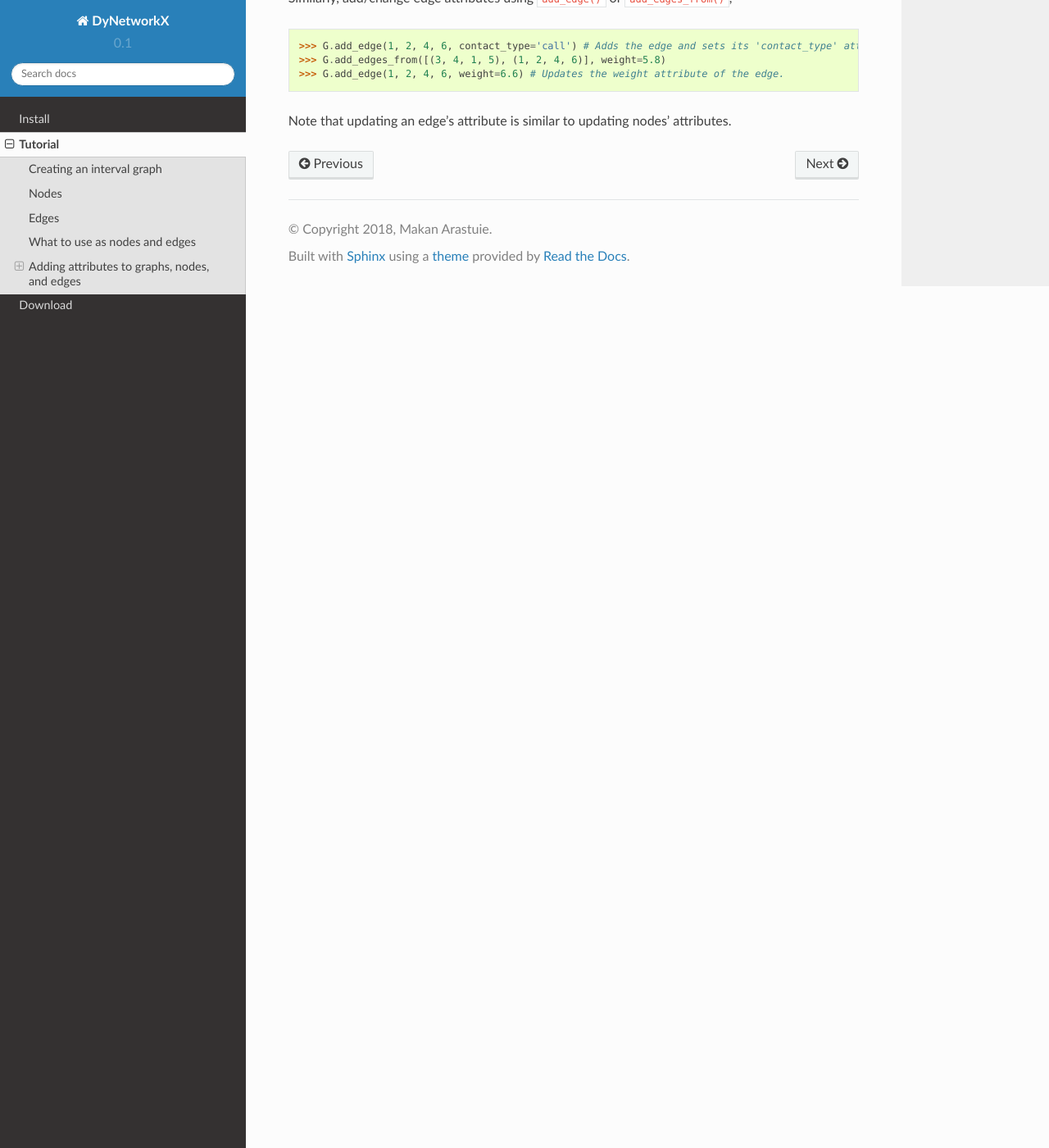
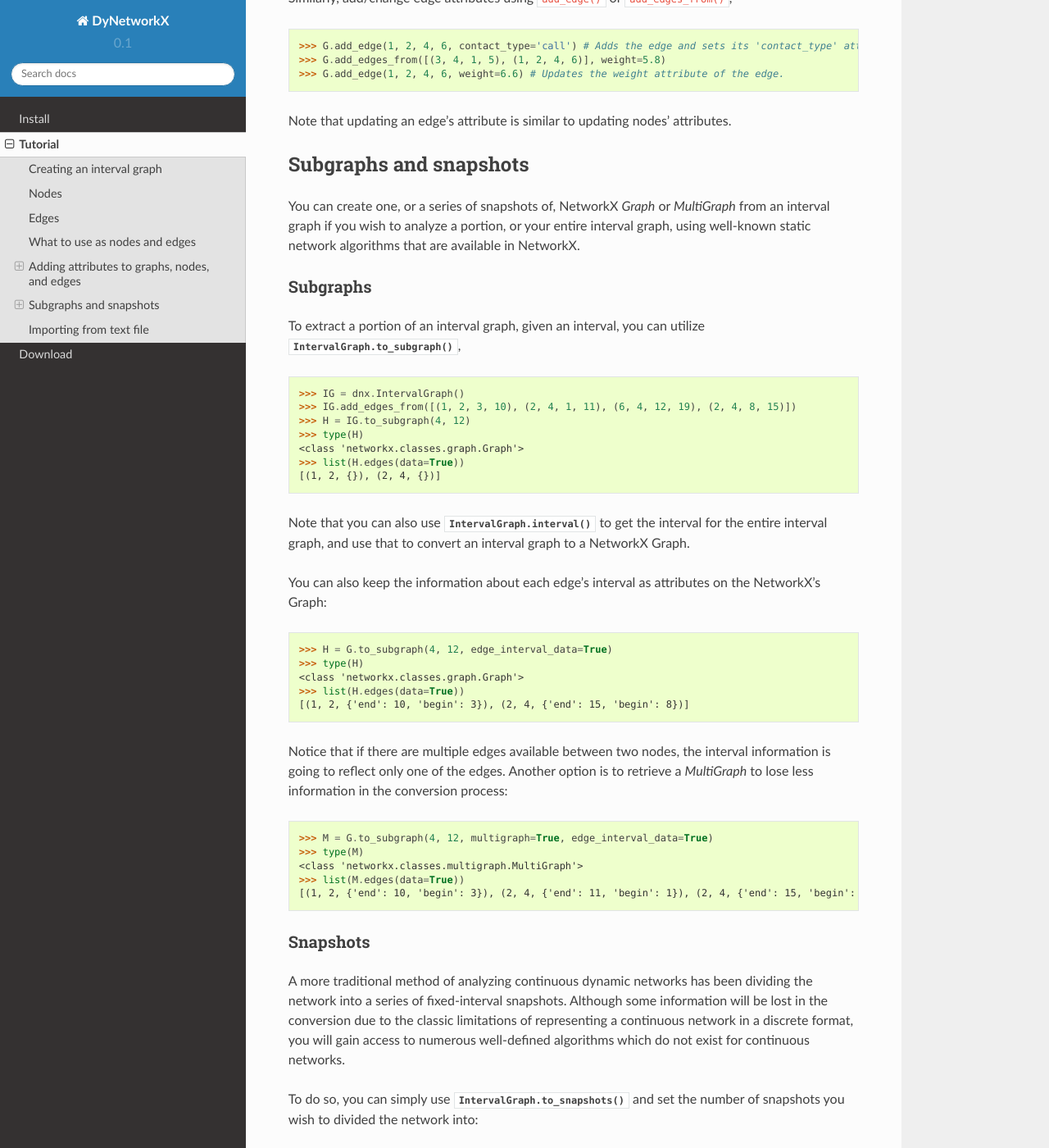
Before and after one commit to IdeasLabUT/dynetworkx, a Sphinx documentation site: the page built from dydoc/source/tutorial.rst, in a window 1280 px wide and 1400 px high, scrolled down 6007 px. Shown: the whole window at 82% size. Built offline with Sphinx 7.4.7 and the Read the Docs theme 2.0.0, drawn with Linux system fonts in a browser that asks for light colours; pages that are not in the unit, such as notebooks, are missing from menus; some of the changed text lies outside the part shown.

Commit message:
Finish documentation on IntervalGraph v0.1 tutorial

```diff
--- a/dydoc/source/tutorial.rst
+++ b/dydoc/source/tutorial.rst
@@ -38,7 +38,7 @@ form is adding a single node,
 
     >>> IG.add_node(1)
 
-add alist of nodes,
+add a list of nodes,
 
     >>> IG.add_nodes_from([2, 3])
 
@@ -66,7 +66,7 @@ Edges
 
 Edges are what make an interval graph possible. Every edge is defined by 2 nodes, the
 inclusive beginning of the interval when the edge first appears and its
-non-inclusive end. beginning of an interval must be strictly smaller
+non-inclusive end. Beginning of an interval must be strictly smaller
 than its end and both can be of any orderable types.
 
 .. note:: In this tutotial as well as IntervalGraph documentation, the two terms ``edge``
@@ -74,7 +74,7 @@ than its end and both can be of any orderable types.
 
 ``IG`` can also be grown by adding one edge at a time,
 
-   >>> IG.add_edge(1, 2, 1, 4)
+   >>> IG.add_edge(1, 2, 1, 4) # n1, n2, beginning, end of the edge interval
    >>> ie = (2, 3, 2, 5)
    >>> IG.add_edge(*ie) # unpack interval edge tuple*
 
@@ -105,7 +105,7 @@ At this stage the interval graph ``IG`` consist of 4 nodes and 4 edges,
    >>> len(IG.edges())
    4
 
-We can examine the nodes and edges. Two basic grpah properties facilitate reporting:
+We can examine nodes and edges with two interval graph methods which facilitate reporting:
 :meth:`IntervalGraph.nodes()` and :meth:`IntervalGraph.edges()`. These are lists
 of the nodes and interval edges. They offer a continually updated read-only view
 into the graph structure.
@@ -163,26 +163,26 @@ As it is shown, ``IG.edges()`` is a powerful method to query the network for edg
 You can also take advantage of :meth:`IntervalGraph.has_node()` and
 :meth:`IntervalGraph.has_edge()` as it is shown below,
 
-   >>> IG.has_node(3)
-   True
-   >>> 1 in IG # this is equivalent to IG.has_node(1)
-   True
-   >>> IG.has_node(5)
-   False
-   >>> IG.has_edge(2, 3)
-   True
-   >>> IG.has_edge(1, H)
-   False
+    >>> IG.has_node(3)
+    True
+    >>> 1 in IG # this is equivalent to IG.has_node(1)
+    True
+    >>> IG.has_node(5)
+    False
+    >>> IG.has_edge(2, 3)
+    True
+    >>> IG.has_edge(1, H)
+    False
 
-   Or constraint the begin and/or end of your search:
+Or constraint the begin and/or end of your search:
 
-   >>> IG.has_node(3, end=2) # end is non-inclusive
-   False
+    >>> IG.has_node(3, end=2) # end is non-inclusive
+    False
 
-   >>> IG.has_edge(2, 3, 3, 7) # matching an interval edge with nodes 2 and 3, and overlapping interval [3, 7)
-   True
-   >>> IG.has_edge(2, 3, 3, 7, overlapping=False) # setting overlapping=False, searches for an exact interval match
-   False
+    >>> IG.has_edge(2, 3, 3, 7) # matching an interval edge with nodes 2 and 3, and overlapping interval [3, 7)
+    True
+    >>> IG.has_edge(2, 3, 3, 7, overlapping=False) # setting overlapping=False, searches for an exact interval match
+    False
 
 One can remove nodes and edges from the graph in a similar fashion to adding.
 by using :meth:`IntervalGraph.remove_node` and
@@ -210,7 +210,7 @@ describes the detail of their contact. This way, you are not
 bound to only associating weights with the edges.
 
 Based on the NetworkX's experience, this is quite useful, but its abuse
-can lead to unexpected surprises unless on is familiar with Python.
+can lead to unexpected surprises unless one is familiar with Python.
 
 Adding attributes to graphs, nodes, and edges
 ---------------------------------------------
@@ -224,13 +224,13 @@ but attributes can be added or changed using ``add_edge``, ``add_node``.
 Graph attributes
 ~~~~~~~~~~~~~~~~
 
-Assign graph attributes when creating a new graph
+Assign graph attributes when creating a new graph,
 
     >>> IG = dnx.IntervalGraph(state='Ohio')
     >>> IG.graph
     {'state': 'Ohio'}
 
-Or you can  modify attributes later
+Or you can  modify attributes later,
 
    >>> IG.graph['state'] = 'Michigan'
    >>> IG.graph
@@ -266,3 +266,83 @@ Similarly, add/change edge attributes using ``add_edge()`` or ``add_edges_from()
    >>> G.add_edge(1, 2, 4, 6, weight=6.6) # Updates the weight attribute of the edge.
 
 Note that updating an edge's attribute is similar to updating nodes' attributes.
+
+Subgraphs and snapshots
+-----------------------
+
+You can create one, or a series of snapshots of, NetworkX `Graph` or `MultiGraph` from
+an interval graph if you wish to analyze a portion, or your entire interval graph,
+using well-known static network algorithms that are available in NetworkX.
+
+Subgraphs
+~~~~~~~~~
+
+To extract a portion of an interval graph, given an interval,
+you can utilize :meth:`IntervalGraph.to_subgraph`,
+
+   >>> IG = dnx.IntervalGraph()
+   >>> IG.add_edges_from([(1, 2, 3, 10), (2, 4, 1, 11), (6, 4, 12, 19), (2, 4, 8, 15)])
+   >>> H = IG.to_subgraph(4, 12)
+   >>> type(H)
+   <class 'networkx.classes.graph.Graph'>
+   >>> list(H.edges(data=True))
+   [(1, 2, {}), (2, 4, {})]
+
+Note that you can also use :meth:`IntervalGraph.interval` to get the interval for the
+entire interval graph, and use that to convert an interval graph to a NetworkX Graph.
+
+You can also keep the information about each edge's interval as attributes on the
+NetworkX's Graph:
+
+   >>> H = G.to_subgraph(4, 12, edge_interval_data=True)
+   >>> type(H)
+   <class 'networkx.classes.graph.Graph'>
+   >>> list(H.edges(data=True))
+   [(1, 2, {'end': 10, 'begin': 3}), (2, 4, {'end': 15, 'begin': 8})]
+
+Notice that if there are multiple edges available between two nodes, the interval information
+is going to reflect only one of the edges. Another option is to retrieve a `MultiGraph` to
+lose less information in the conversion process:
+
+   >>> M = G.to_subgraph(4, 12, multigraph=True, edge_interval_data=True)
+   >>> type(M)
+   <class 'networkx.classes.multigraph.MultiGraph'>
+   >>> list(M.edges(data=True))
+   [(1, 2, {'end': 10, 'begin': 3}), (2, 4, {'end': 11, 'begin': 1}), (2, 4, {'end': 15, 'begin': 8})]
+
+
+Snapshots
+~~~~~~~~~
+
+A more traditional method of analyzing continuous dynamic networks has been dividing the
+network into a series of fixed-interval snapshots. Although some information will be
+lost in the conversion due to the classic limitations of representing a continuous
+network in a discrete format, you will gain access to numerous well-defined
+algorithms which do not exist for continuous networks.
+
+To do so, you can simply use :meth:`IntervalGraph.to_snapshots` and set the number of
+snapshots you wish to divided the network into:
+
+    >>> S, l = G.to_snapshots(2, edge_interval_data=True, return_length=True)
+    >>> S # a list of NetworkX Graphs
+    [<networkx.classes.graph.Graph object at 0x100000>, <networkx.classes.graph.Graph object at 0x150d00>]
+    >>> l # length of the interval of a single snapshot
+    9.0
+    >>> for g in S:
+    >>> ... g.edges(data=True))
+    [(1, 2, {'begin': 3, 'end': 10}), (2, 4, {'begin': 8, 'end': 15})]
+    [(2, 4, {'begin': 8, 'end': 15}), (4, 6, {'begin': 12, 'end': 19})]
+
+
+Combining this method with :class:`SnapshotGraph` can be a powerful tool to gain access
+to all the methods available through DyNetworkX's :class:`SnapshotGraph`.
+
+Similar to `to_subgraph` method, you can also divide the interval graph into a series of
+NetworkX's `MultiGraph`, if that is what you need.
+
+Importing from text file
+------------------------
+
+Using `load_from_txt` you can also read in an interval graph from a text file in an
+specific edge-list format. For more detail checkout the documentation on
+:meth:`IntervalGraph.load_from_txt`.
```
Also changed, not shown: other parts of dydoc/source/tutorial.rst (+1 -1 lines).
